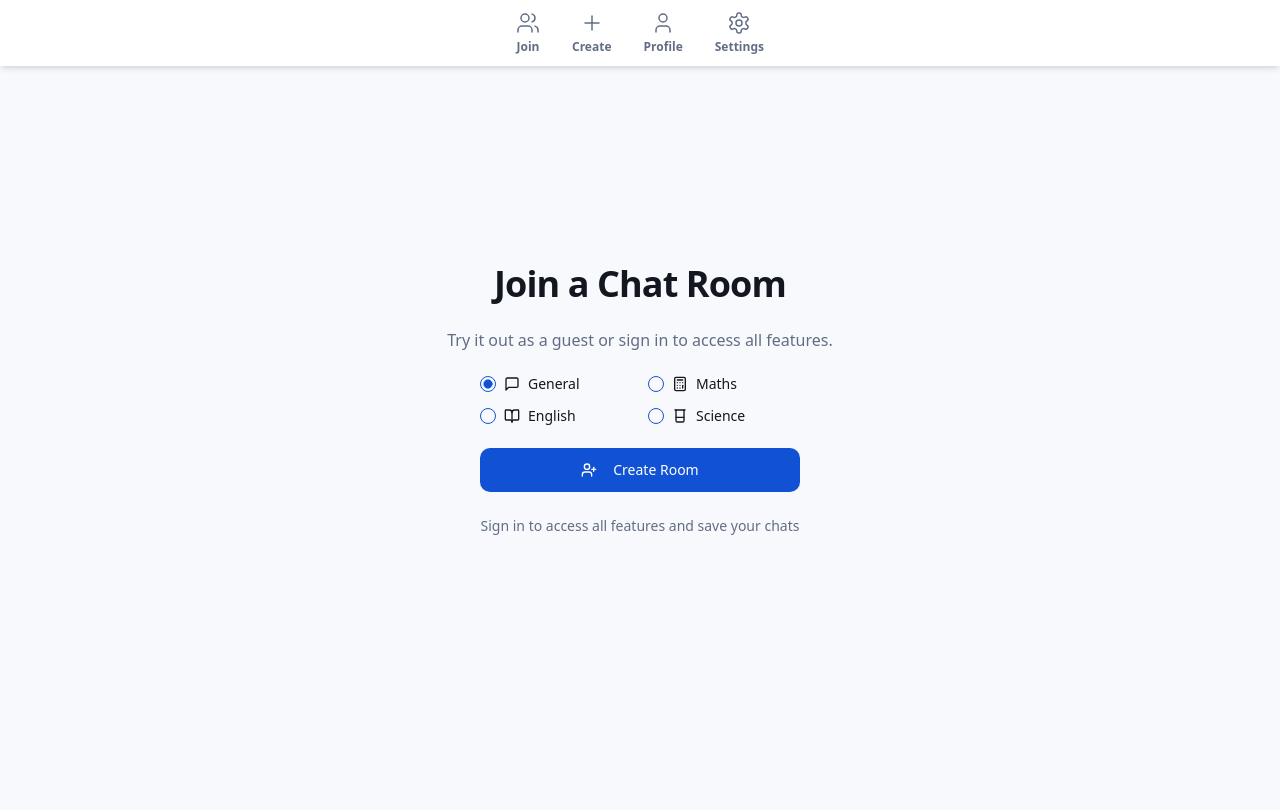
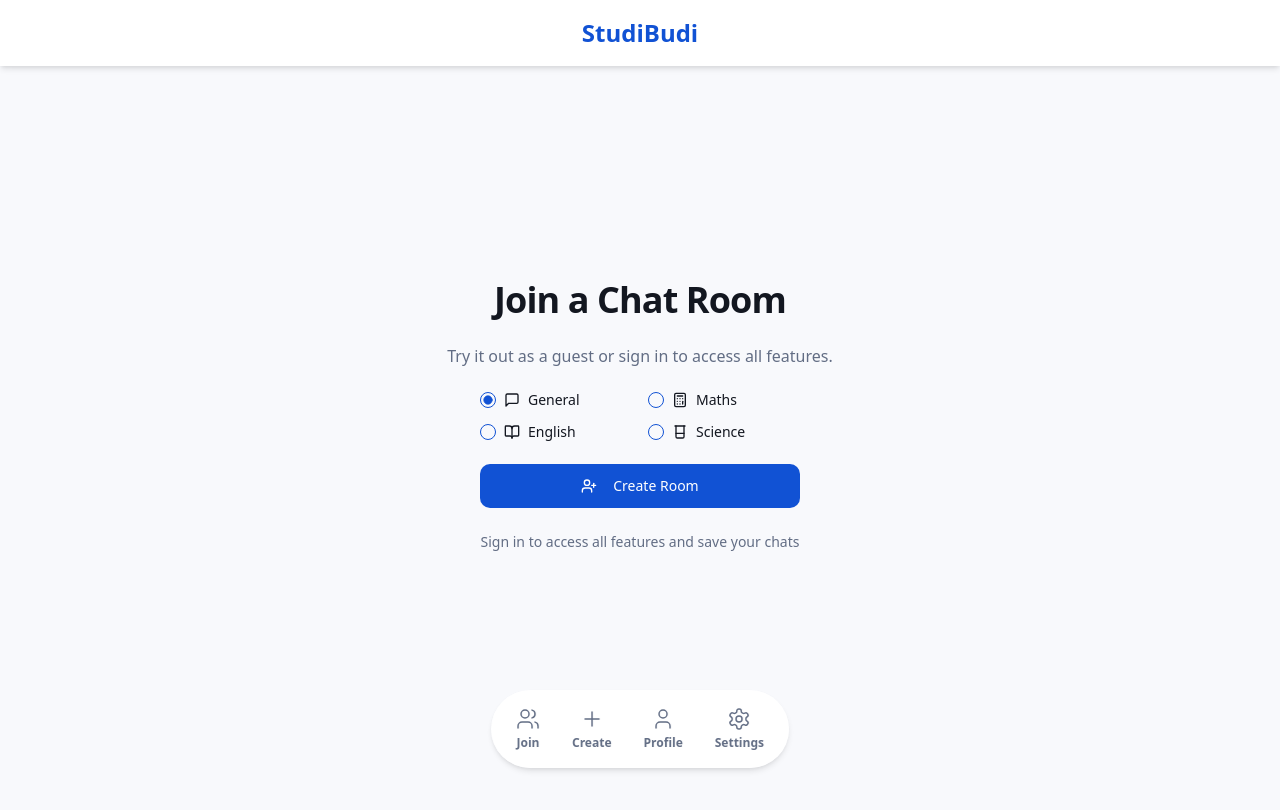
Before and after one commit to General-Dhulqarnayn/chatzy-bundle, a React (Vite) app: page / in a window 1280 px wide. Shown: the top 810 px of the page. Built offline with nearby package versions, Linux system fonts and the light colour scheme.

Commit message:
Add header and update navigation bar
Implement a header displaying the brand name "StudiBudi" at the top of all pages. Modify the navigation bar to be a circular floating bar positioned at the bottom of the screen.
[skip gpt_engineer]

```diff
--- a/src/components/Layout.tsx
+++ b/src/components/Layout.tsx
@@ -6,19 +6,27 @@ const Layout = ({ children }: { children: React.ReactNode }) => {
 
   const isActive = (path: string) => location.pathname === path;
 
-  // Extract roomId from chat URL if present
   const chatRoomId = location.pathname.startsWith('/chat/')
     ? location.pathname.split('/chat/')[1]
     : localStorage.getItem('activeRoomId');
 
-  // Pass state to preserve the return path
   const state = chatRoomId ? { from: `/chat/${chatRoomId}` } : undefined;
 
   return (
     <div className="min-h-screen bg-background">
-      <nav className="fixed bottom-0 left-0 right-0 z-50 glass border-t border-border md:top-0 md:bottom-auto">
+      {/* Header */}
+      <header className="fixed top-0 left-0 right-0 z-50 glass border-b border-border">
         <div className="container mx-auto px-4">
-          <div className="flex items-center justify-center h-16 gap-8">
+          <div className="flex items-center justify-center h-16">
+            <h1 className="text-2xl font-bold text-primary">StudiBudi</h1>
+          </div>
+        </div>
+      </header>
+
+      {/* Floating Navigation Bar */}
+      <nav className="fixed bottom-8 left-1/2 -translate-x-1/2 z-50">
+        <div className="glass dark:glass-dark rounded-full px-6 py-4 shadow-lg">
+          <div className="flex items-center justify-center gap-8">
             <Link
               to="/join-rooms"
               state={state}
@@ -98,7 +106,9 @@ const Layout = ({ children }: { children: React.ReactNode }) => {
           </div>
         </div>
       </nav>
-      <main className="container mx-auto px-4 pb-20 pt-4 md:pb-4 md:pt-20">
+
+      {/* Main Content */}
+      <main className="container mx-auto px-4 pb-32 pt-24">
         <div className="animate-in">{children}</div>
       </main>
     </div>
```
